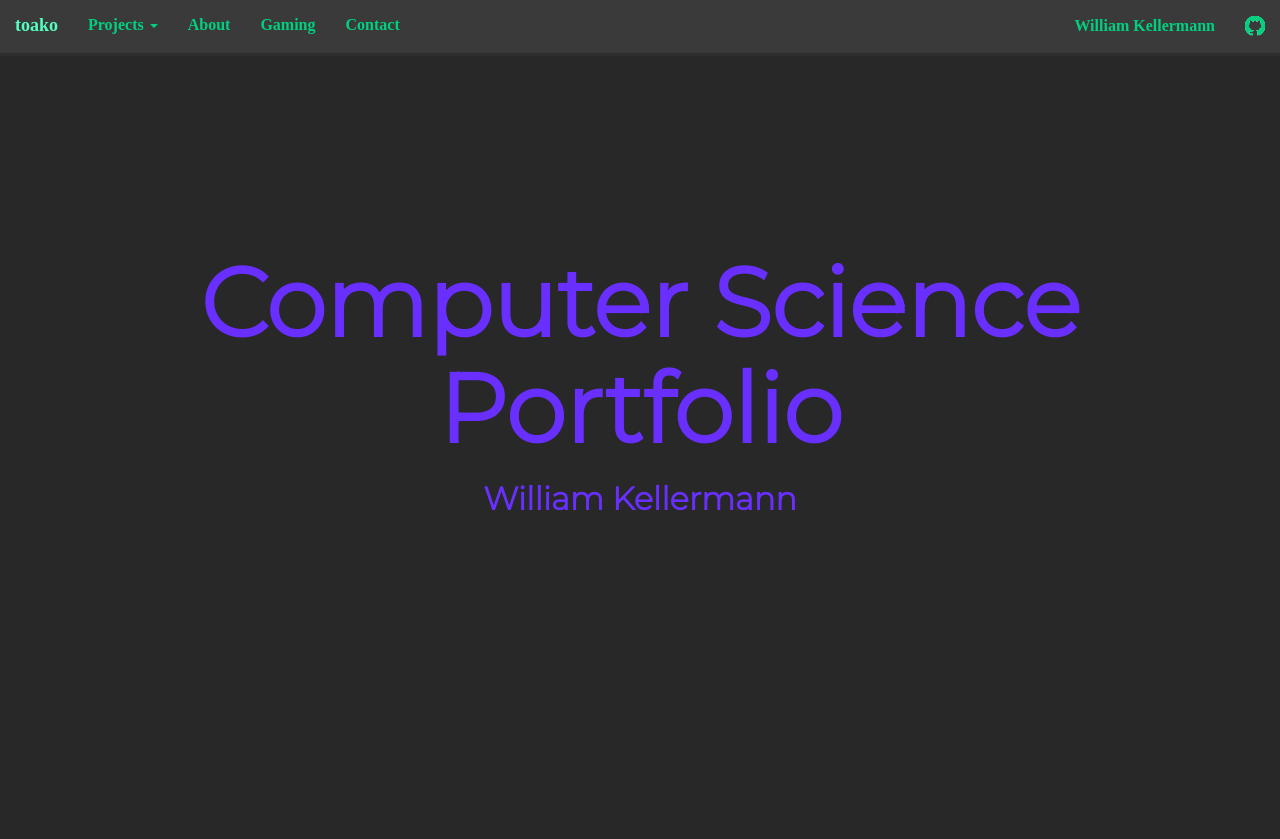
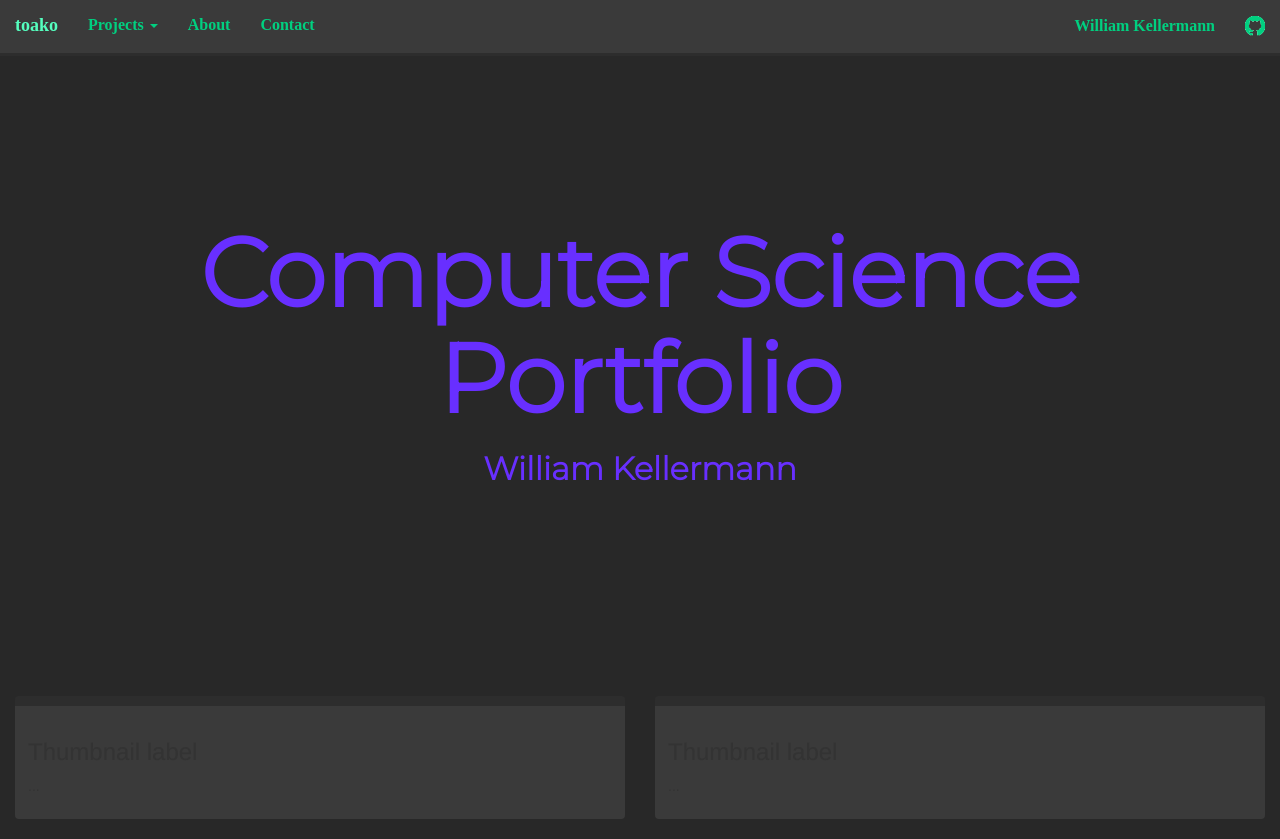
Before and after one commit to toako/toako.github.io, a plain HTML site: page index.html in a window 1280 px wide. Before the commit the page ends 800 px from the top, so only its background shows below. Drawn offline with nearby package versions, Linux system fonts and the light colour scheme; a web font is replaced by a local one.

Commit message:
Asdasdasd

```diff
--- a/css/custom.css
+++ b/css/custom.css
@@ -57,3 +57,10 @@ h2 {
 .navbar-default .navbar-nav > li > p {
 	color: #00D080;
 }
+
+.thumbnail {
+    background-color: #3A3A3A;
+    border-width: 10px 0px 0px 0px;
+    border-style: solid;
+    border-color: #2D2D2D;
+}
--- a/css/style.css
+++ b/css/style.css
@@ -10,3 +10,7 @@ body {
 	font-family: 'Montserrat';
 	font-weight: bold;
 }
+
+.thumb-header {
+    color: #
+}
--- a/index.html
+++ b/index.html
@@ -22,13 +22,10 @@
                     <span class="caret"></span></a>
                 <ul class="dropdown-menu">
                     <li><a href="#">RE Scraper Test</a></li>
-                    <li><a href="#">Railers</a></li>
-                    <li><a href="#">Riddleman Mod</a></li>
                 </ul>
             </li>
 
             <li><a href="#">About</a></li>
-            <li><a href="#">Gaming</a></li>
             <li><a href="#">Contact</a></li>
         </ul>
         <ul class="nav navbar-nav navbar-right">
@@ -37,13 +34,30 @@
         </ul>
     </div>
 </nav>
-<p>Test from webstorm</p>
 <div class="container-fluid area-title">
     <h1 class="text-center txt-1">Computer Science Portfolio</h1>
     <h2 class="text-center txt-1">William Kellermann</h2>
 </div>
+<div class="row container-fluid">
+    <div class="col-md-6">
+        <div class="thumbnail">
+            <div class="caption">
+                <h3>Thumbnail label</h3>
+                <p>...</p>
+            </div>
+        </div>
+    </div>
+    <div class="col-md-6">
+        <div class="thumbnail">
+            <div class="caption">
+                <h3>Thumbnail label</h3>
+                <p>...</p>
+            </div>
+        </div>
+    </div>
+</div>
 </body>
 <script src="https://code.jquery.com/jquery-3.2.1.slim.min.js"></script>
 <script src="https://cdnjs.cloudflare.com/ajax/libs/popper.js/1.12.9/umd/popper.min.js"></script>
-<script src="https://maxcdn.bootstrapcdn.com/bootstrap/4.0.0/js/bootstrap.min.js"></script>
+<script src="https://maxcdn.bootstrapcdn.com/bootstrap/3.3.7/js/bootstrap.min.js"></script>
 </html>
```
